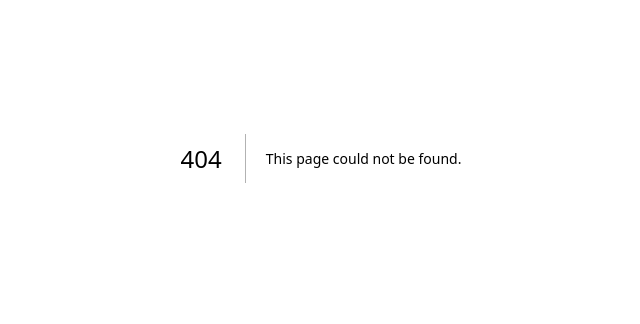
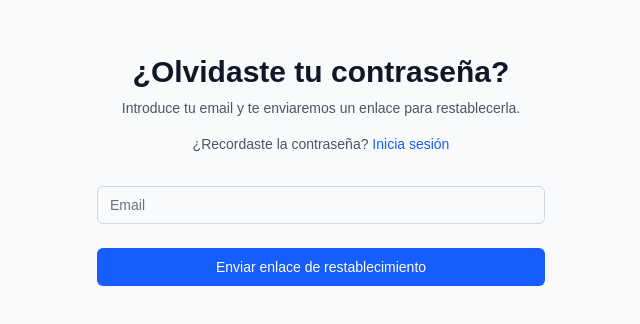
Before and after one commit to nesss-dev/Nivela, a Next.js app: page /forgot-password in a window 1280 px wide. Before the commit this address had no page. Shown: the part 242-566 px from the top of the page, without its empty margins (319-959 px from the left). Built offline with nearby package versions, Linux system fonts and the light colour scheme; no server answers.

Commit message:
feat: add forgot password and reset password flow

```diff
--- /dev/null
+++ b/app/(auth)/forgot-password/page.tsx
@@ -0,0 +1,93 @@
+"use client";
+
+import { useState } from "react";
+import Link from "next/link";
+import { createClient } from "@/lib/supabase/client";
+
+export default function ForgotPasswordPage() {
+  const supabase = createClient();
+  const [email, setEmail] = useState("");
+  const [loading, setLoading] = useState(false);
+  const [message, setMessage] = useState<{ type: "success" | "error"; text: string } | null>(null);
+
+  async function handleSubmit(e: React.FormEvent) {
+    e.preventDefault();
+    setLoading(true);
+    setMessage(null);
+
+    const { error } = await supabase.auth.resetPasswordForEmail(email, {
+      redirectTo: `${window.location.origin}/reset-password`,
+    });
+
+    if (error) {
+      setMessage({ type: "error", text: error.message });
+      setLoading(false);
+      return;
+    }
+
+    setMessage({
+      type: "success",
+      text: "Si el email existe, recibirás un enlace para restablecer tu contraseña.",
+    });
+    setLoading(false);
+  }
+
+  return (
+    <div className="min-h-screen flex items-center justify-center bg-gray-50 py-12 px-4 sm:px-6 lg:px-8">
+      <div className="max-w-md w-full space-y-8">
+        <div>
+          <h2 className="mt-6 text-center text-3xl font-extrabold text-gray-900">
+            ¿Olvidaste tu contraseña?
+          </h2>
+          <p className="mt-2 text-center text-sm text-gray-600">
+            Introduce tu email y te enviaremos un enlace para restablecerla.
+          </p>
+          <p className="mt-4 text-center text-sm text-gray-600">
+            ¿Recordaste la contraseña?{" "}
+            <Link href="/login" className="font-medium text-blue-600 hover:text-blue-500">
+              Inicia sesión
+            </Link>
+          </p>
+        </div>
+        <form className="mt-8 space-y-6" onSubmit={handleSubmit}>
+          {message && (
+            <div
+              className={`text-sm text-center ${
+                message.type === "success" ? "text-green-600" : "text-red-600"
+              }`}
+              role="alert"
+            >
+              {message.text}
+            </div>
+          )}
+          <div>
+            <label htmlFor="email" className="sr-only">
+              Email
+            </label>
+            <input
+              id="email"
+              name="email"
+              type="email"
+              autoComplete="email"
+              required
+              value={email}
+              onChange={(e) => setEmail(e.target.value)}
+              className="appearance-none rounded-md relative block w-full px-3 py-2 border border-gray-300 placeholder-gray-500 text-gray-900 focus:outline-none focus:ring-blue-500 focus:border-blue-500 focus:z-10 sm:text-sm"
+              placeholder="Email"
+            />
+          </div>
+
+          <div>
+            <button
+              type="submit"
+              disabled={loading}
+              className="group relative w-full flex justify-center py-2 px-4 border border-transparent text-sm font-medium rounded-md text-white bg-blue-600 hover:bg-blue-700 focus:outline-none focus:ring-2 focus:ring-offset-2 focus:ring-blue-500 disabled:opacity-50 disabled:cursor-not-allowed"
+            >
+              {loading ? "Enviando..." : "Enviar enlace de restablecimiento"}
+            </button>
+          </div>
+        </form>
+      </div>
+    </div>
+  );
+}
--- a/app/(auth)/login/page.tsx
+++ b/app/(auth)/login/page.tsx
@@ -43,6 +43,10 @@ export default function LoginPage() {
             O{" "}
             <a href="/signup" className="font-medium text-blue-600 hover:text-blue-500">
               crear una cuenta
+            </a>
+            {" "}o{" "}
+            <a href="/forgot-password" className="font-medium text-blue-600 hover:text-blue-500">
+              ¿Olvidaste tu contraseña?
             </a>
           </p>
         </div>
--- /dev/null
+++ b/app/(auth)/reset-password/ResetPasswordForm.tsx
@@ -0,0 +1,167 @@
+"use client";
+
+import { useEffect, useState } from "react";
+import { useRouter, useSearchParams } from "next/navigation";
+import { createClient } from "@/lib/supabase/client";
+
+export function ResetPasswordForm() {
+  const router = useRouter();
+  const searchParams = useSearchParams();
+  const supabase = createClient();
+  const [loading, setLoading] = useState(false);
+  const [message, setMessage] = useState<{ type: "success" | "error"; text: string } | null>(null);
+  const [newPassword, setNewPassword] = useState("");
+  const [confirmPassword, setConfirmPassword] = useState("");
+  const [validToken, setValidToken] = useState(false);
+
+  useEffect(() => {
+    const code = searchParams.get("code");
+    const type = searchParams.get("type");
+
+    if (code && type === "recovery") {
+      setValidToken(true);
+    } else {
+      setMessage({
+        type: "error",
+        text: "Enlace inválido o expirado. Solicita uno nuevo.",
+      });
+    }
+  }, [searchParams]);
+
+  async function handleSubmit(e: React.FormEvent<HTMLFormElement>) {
+    e.preventDefault();
+    setLoading(true);
+    setMessage(null);
+
+    if (newPassword !== confirmPassword) {
+      setMessage({ type: "error", text: "Las contraseñas no coinciden" });
+      setLoading(false);
+      return;
+    }
+
+    if (newPassword.length < 6) {
+      setMessage({ type: "error", text: "La contraseña debe tener al menos 6 caracteres" });
+      setLoading(false);
+      return;
+    }
+
+    const { error } = await supabase.auth.updateUser({
+      password: newPassword,
+    });
+
+    if (error) {
+      setMessage({ type: "error", text: error.message });
+      setLoading(false);
+      return;
+    }
+
+    setMessage({
+      type: "success",
+      text: "Contraseña actualizada correctamente. Redirigiendo al login...",
+    });
+
+    setTimeout(() => {
+      router.push("/login");
+      router.refresh();
+    }, 2000);
+  }
+
+  if (!validToken) {
+    return (
+      <div className="min-h-screen flex items-center justify-center bg-gray-50 py-12 px-4 sm:px-6 lg:px-8">
+        <div className="max-w-md w-full space-y-8 text-center">
+          {message && (
+            <div
+              className={`p-4 rounded-md text-sm ${
+                message.type === "success"
+                  ? "bg-green-50 text-green-800"
+                  : "bg-red-50 text-red-800"
+              }`}
+              role="alert"
+            >
+              {message.text}
+            </div>
+          )}
+          <a
+            href="/forgot-password"
+            className="text-blue-600 hover:text-blue-500"
+          >
+            Solicitar nuevo enlace
+          </a>
+        </div>
+      </div>
+    );
+  }
+
+  return (
+    <div className="min-h-screen flex items-center justify-center bg-gray-50 py-12 px-4 sm:px-6 lg:px-8">
+      <div className="max-w-md w-full space-y-8">
+        <div>
+          <h2 className="mt-6 text-center text-3xl font-extrabold text-gray-900">
+            Nueva contraseña
+          </h2>
+          <p className="mt-2 text-center text-sm text-gray-600">
+            Tu enlace es válido. Introduce tu nueva contraseña.
+          </p>
+        </div>
+        <form className="mt-8 space-y-6" onSubmit={handleSubmit}>
+          {message && (
+            <div
+              className={`text-sm text-center ${
+                message.type === "success" ? "text-green-600" : "text-red-600"
+              }`}
+              role="alert"
+            >
+              {message.text}
+            </div>
+          )}
+          <div className="rounded-md shadow-sm -space-y-px">
+            <div>
+              <label htmlFor="newPassword" className="sr-only">
+                Nueva contraseña
+              </label>
+              <input
+                id="newPassword"
+                name="newPassword"
+                type="password"
+                autoComplete="new-password"
+                required
+                value={newPassword}
+                onChange={(e) => setNewPassword(e.target.value)}
+                className="appearance-none rounded-none relative block w-full px-3 py-2 border border-gray-300 placeholder-gray-500 text-gray-900 rounded-t-md focus:outline-none focus:ring-blue-500 focus:border-blue-500 focus:z-10 sm:text-sm"
+                placeholder="Nueva contraseña"
+                minLength={6}
+              />
+            </div>
+            <div>
+              <label htmlFor="confirmPassword" className="sr-only">
+                Confirmar contraseña
+              </label>
+              <input
+                id="confirmPassword"
+                name="confirmPassword"
+                type="password"
+                autoComplete="new-password"
+                required
+                value={confirmPassword}
+                onChange={(e) => setConfirmPassword(e.target.value)}
+                className="appearance-none rounded-none relative block w-full px-3 py-2 border border-gray-300 placeholder-gray-500 text-gray-900 rounded-b-md focus:outline-none focus:ring-blue-500 focus:border-blue-500 focus:z-10 sm:text-sm"
+                placeholder="Confirmar contraseña"
+              />
+            </div>
+          </div>
+
+          <div>
+            <button
+              type="submit"
+              disabled={loading}
+              className="group relative w-full flex justify-center py-2 px-4 border border-transparent text-sm font-medium rounded-md text-white bg-blue-600 hover:bg-blue-700 focus:outline-none focus:ring-2 focus:ring-offset-2 focus:ring-blue-500 disabled:opacity-50 disabled:cursor-not-allowed"
+            >
+              {loading ? "Actualizando..." : "Actualizar contraseña"}
+            </button>
+          </div>
+        </form>
+      </div>
+    </div>
+  );
+}
--- /dev/null
+++ b/app/(auth)/reset-password/page.tsx
@@ -0,0 +1,12 @@
+"use client";
+
+import { Suspense } from "react";
+import { ResetPasswordForm } from "./ResetPasswordForm";
+
+export default function ResetPasswordPage() {
+  return (
+    <Suspense fallback={<div className="min-h-screen flex items-center justify-center"><div className="animate-spin rounded-full h-8 w-8 border-b-2 border-blue-600"></div></div>}>
+      <ResetPasswordForm />
+    </Suspense>
+  );
+}
```
